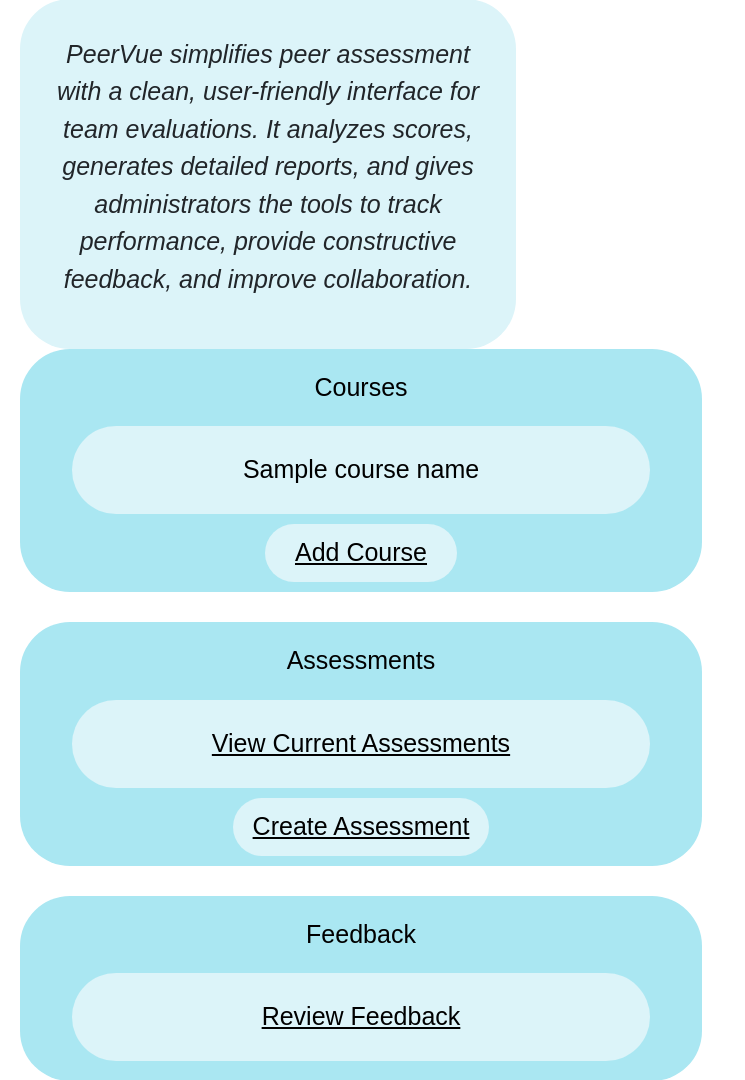
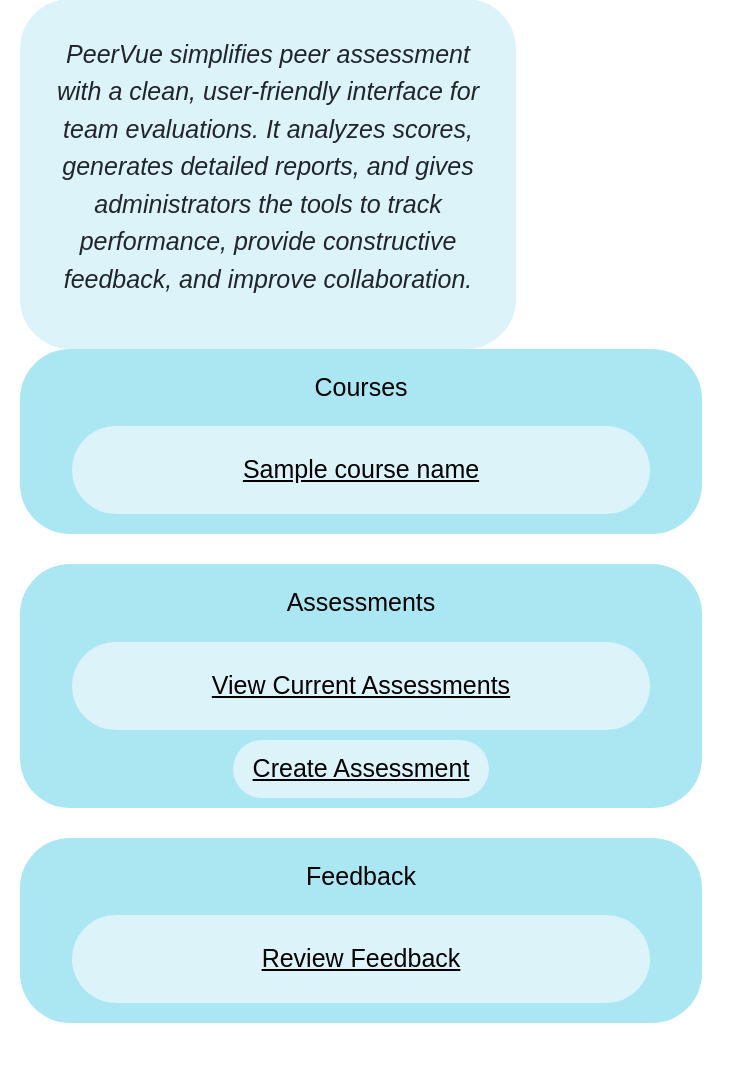
Before and after one commit to CSCI3356-Spring2025/The-Git-Commits, a Django app: template landing/templates/landing/professor_dashboard.html in a window 1280 px wide. Shown: the part 561-1641 px from the top of the page, without its empty margins (0-745 px from the left). After the commit the page ends 1584 px from the top, so only its background shows below. Run offline with Django 5.2, Linux system fonts and the light colour scheme; the template is opened without the code that fills it: most values are stand-ins (such as "Sample title", 1, 10 or a date in 2020).

Commit message:
prof dashboard - team management button

```diff
--- a/landing/templates/landing/professor_dashboard.html
+++ b/landing/templates/landing/professor_dashboard.html
@@ -245,16 +245,9 @@
           <div class="section">
             <div class="section-title">Courses</div>
             <div class="section-content">
-            <div class="section-text">{{ course_name }}</div>
+            <a href="{% url 'landing:team_creation' %}" class="section-text">{{ course_name }}</a>
             </div>
-            <div class="add-class">
-              <a
-                href="{% url 'landing:team_creation' %}"
-                class="section-text"
-                >Add Course</a
-              >
-            </div>
-          </div>
+        </div>
 
           <div class="section">
             <div class="section-title">Assessments</div>
```
